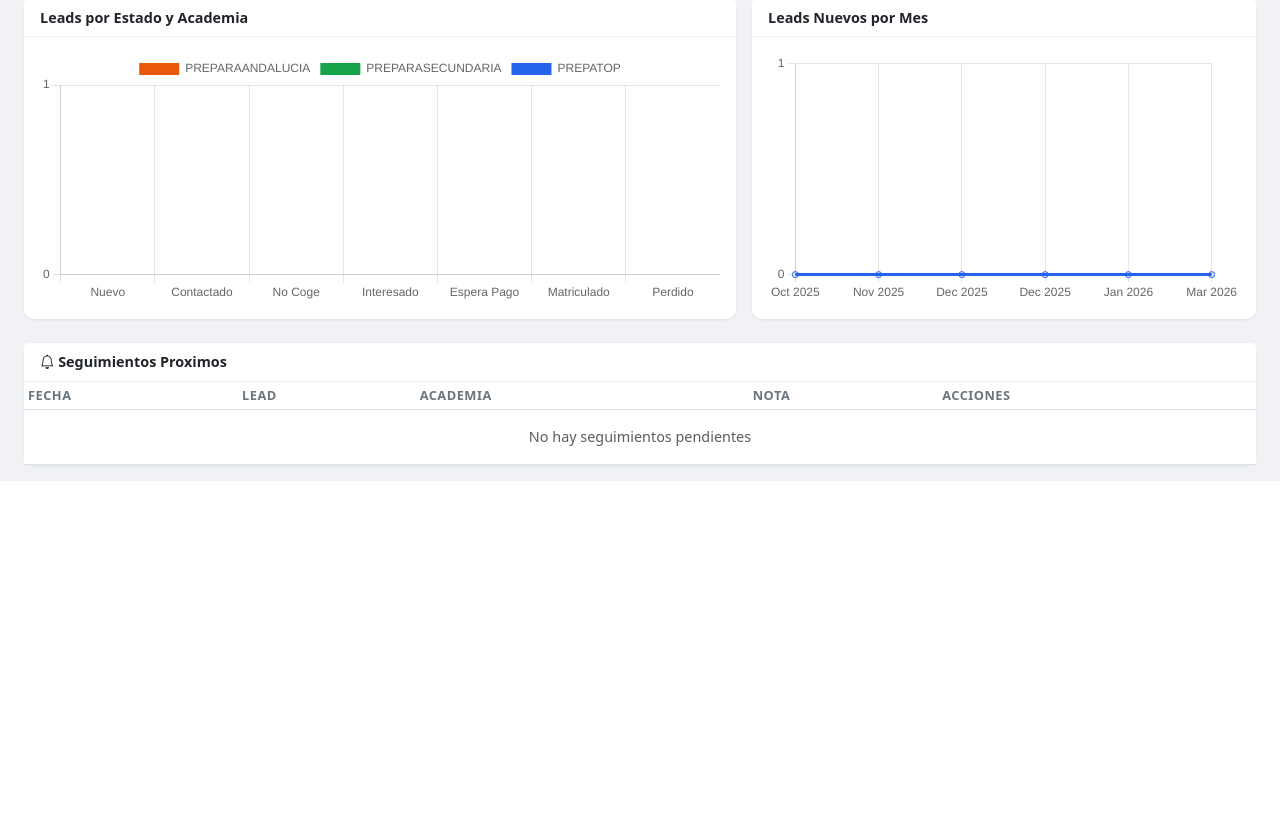
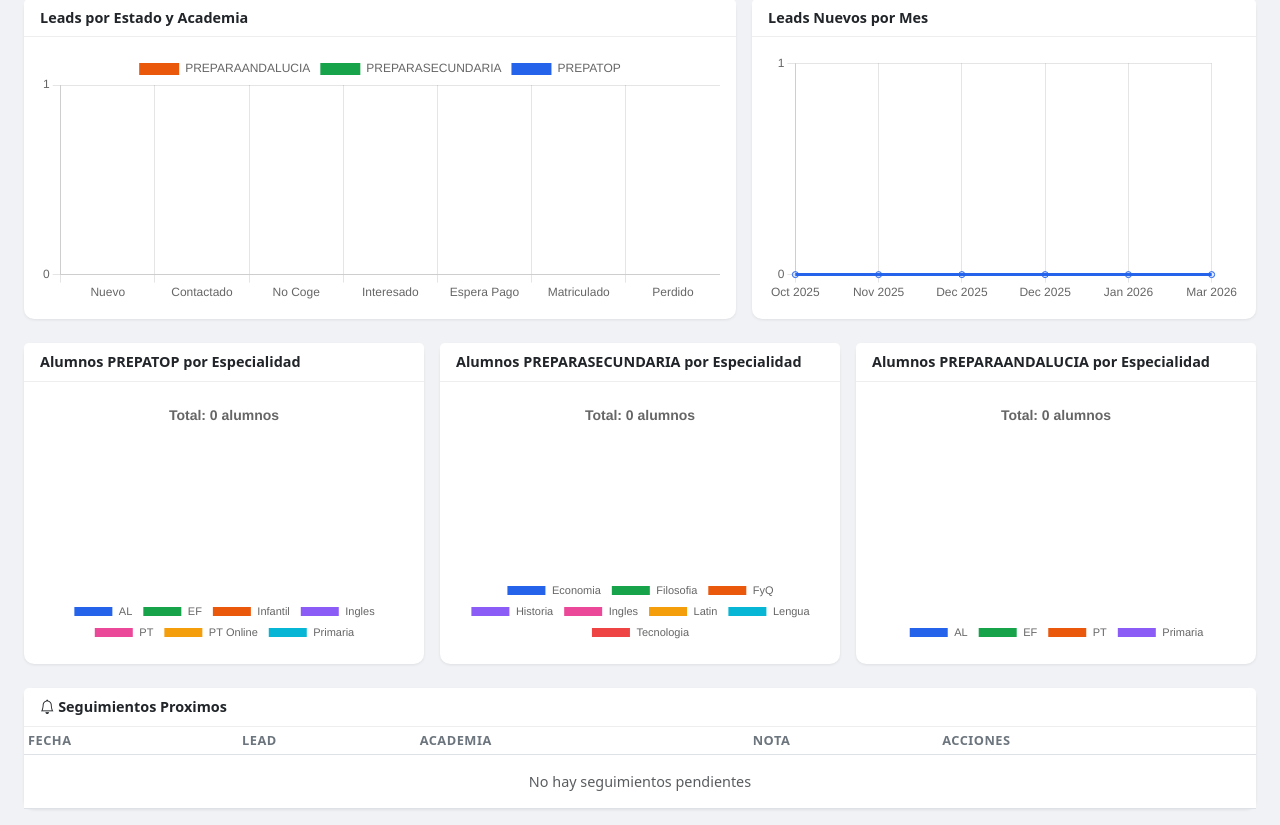
Before and after one commit to albertoprepatop-web/lead-manager, a Flask app: page / in a window 1280 px wide. Shown: the part 586-1411 px from the top of the page. Before the commit the page ends 1067 px from the top, so only its background shows below. Run offline with Flask 3, Linux system fonts and the light colour scheme; the visitor is signed in with stand-in values (Sample User, id 1); data that the repository does not hold is empty.

Commit message:
Add specialty charts, contact datetime, updated specialties per academy

```diff
--- a/app.py
+++ b/app.py
@@ -126,6 +126,14 @@ def dashboard():
         Seguimiento.completado == False
     ).order_by(Seguimiento.fecha.asc()).limit(10).all()
 
+    # Alumnos por especialidad y academia
+    por_especialidad = {}
+    for academia_name, especialidades_list in ESPECIALIDADES.items():
+        por_especialidad[academia_name] = {}
+        for esp in especialidades_list:
+            count = Alumno.query.filter_by(academia=academia_name, especialidad=esp).count()
+            por_especialidad[academia_name][esp] = count
+
     return jsonify({
         'total_leads': total,
         'nuevos_semana': nuevos_semana,
@@ -133,6 +141,7 @@ def dashboard():
         'seguimientos_pendientes': seguimientos_pendientes,
         'por_academia': por_academia,
         'por_mes': por_mes,
+        'por_especialidad': por_especialidad,
         'seguimientos_proximos': [s.to_dict() for s in seguimientos_proximos],
     })
 
@@ -241,6 +250,11 @@ def update_lead(lead_id):
 
         # Auto-create follow-up when contacted (remind in 3 days)
         if new_estado == 'contactado' and old_estado != 'contactado':
+            # Set fecha_contacto to now if not explicitly provided
+            if data.get('fecha_contacto'):
+                lead.fecha_contacto = datetime.fromisoformat(data['fecha_contacto'])
+            else:
+                lead.fecha_contacto = datetime.utcnow()
             seg = Seguimiento(
                 lead_id=lead.id,
                 fecha=datetime.utcnow() + timedelta(days=3),
@@ -250,7 +264,7 @@ def update_lead(lead_id):
             db.session.add(seg)
             nota = NotaActividad(
                 lead_id=lead.id,
-                contenido=f'Estado cambiado a: Contactado',
+                contenido=f'Estado cambiado a: Contactado ({lead.fecha_contacto.strftime("%d/%m/%Y %H:%M") if lead.fecha_contacto else ""})',
                 tipo='llamada',
             )
             db.session.add(nota)
@@ -289,6 +303,8 @@ def update_lead(lead_id):
             )
             db.session.add(nota)
 
+    if 'fecha_contacto' in data and data['fecha_contacto']:
+        lead.fecha_contacto = datetime.fromisoformat(data['fecha_contacto'])
     if 'notas' in data:
         lead.notas = data['notas']
 
--- a/database.py
+++ b/database.py
@@ -7,8 +7,9 @@ CURSOS = {
 }
 
 ESPECIALIDADES = {
-    'PREPATOP': ['Primaria', 'PT', 'AL', 'EF', 'Ingles', 'Infantil'],
-    'PREPARAANDALUCIA': ['Primaria', 'PT', 'AL', 'EF', 'Ingles', 'Infantil'],
+    'PREPATOP': ['Infantil', 'Primaria', 'Ingles', 'PT', 'PT Online', 'EF', 'AL'],
+    'PREPARAANDALUCIA': ['EF', 'AL', 'PT', 'Primaria'],
+    'PREPARASECUNDARIA': ['Tecnologia', 'Historia', 'Lengua', 'Economia', 'Latin', 'FyQ', 'Filosofia', 'Ingles'],
 }
 
 
--- a/models.py
+++ b/models.py
@@ -20,6 +20,7 @@ class Lead(db.Model):
     academia = db.Column(db.String(50), nullable=False)
     estado = db.Column(db.String(20), nullable=False, default='nuevo')
     especialidad = db.Column(db.String(100), default='')
+    fecha_contacto = db.Column(db.DateTime, nullable=True)
     notas = db.Column(db.Text, default='')
     created_at = db.Column(db.DateTime, default=datetime.utcnow)
     updated_at = db.Column(db.DateTime, default=datetime.utcnow, onupdate=datetime.utcnow)
@@ -36,6 +37,7 @@ class Lead(db.Model):
             'academia': self.academia,
             'estado': self.estado,
             'especialidad': self.especialidad,
+            'fecha_contacto': self.fecha_contacto.isoformat() if self.fecha_contacto else None,
             'notas': self.notas,
             'created_at': self.created_at.isoformat() if self.created_at else None,
             'updated_at': self.updated_at.isoformat() if self.updated_at else None,
--- a/static/js/app.js
+++ b/static/js/app.js
@@ -4,6 +4,11 @@ let currentAcademia = ''; // '' = General
 let currentLeadId = null;
 let chartEstados = null;
 let chartMeses = null;
+let chartEspPrepatop = null;
+let chartEspPreparasecundaria = null;
+let chartEspPreparaandalucia = null;
+let pendingContactoLeadId = null;
+let pendingContactoSource = null; // 'detail' or 'quick'
 
 const ACADEMIA_COLORS = {
     PREPATOP: '#2563EB',
@@ -22,8 +27,9 @@ const ESTADO_LABELS = {
 };
 
 const ESPECIALIDADES = {
-    PREPATOP: ['Primaria', 'PT', 'AL', 'EF', 'Ingles', 'Infantil'],
-    PREPARAANDALUCIA: ['Primaria', 'PT', 'AL', 'EF', 'Ingles', 'Infantil'],
+    PREPATOP: ['Infantil', 'Primaria', 'Ingles', 'PT', 'PT Online', 'EF', 'AL'],
+    PREPARAANDALUCIA: ['EF', 'AL', 'PT', 'Primaria'],
+    PREPARASECUNDARIA: ['Tecnologia', 'Historia', 'Lengua', 'Economia', 'Latin', 'FyQ', 'Filosofia', 'Ingles'],
 };
 
 const TIPO_ICONS = {
@@ -129,6 +135,7 @@ async function loadDashboard() {
 
     renderChartEstados(data.por_academia);
     renderChartMeses(data.por_mes);
+    if (data.por_especialidad) renderChartsEspecialidad(data.por_especialidad);
 
     const tbody = document.getElementById('dashboard-seguimientos');
     if (data.seguimientos_proximos.length === 0) {
@@ -176,6 +183,55 @@ function renderChartMeses(porMes) {
         },
         options: { responsive: true, maintainAspectRatio: false, plugins: { legend: { display: false } }, scales: { y: { beginAtZero: true, ticks: { stepSize: 1 } } } },
     });
+}
+
+const ESP_COLORS = [
+    '#2563EB', '#16A34A', '#EA580C', '#8B5CF6', '#EC4899',
+    '#F59E0B', '#06B6D4', '#EF4444', '#10B981', '#6366F1',
+];
+
+function renderChartsEspecialidad(porEspecialidad) {
+    const configs = [
+        { key: 'PREPATOP', canvasId: 'chart-esp-prepatop', chartVar: 'chartEspPrepatop' },
+        { key: 'PREPARASECUNDARIA', canvasId: 'chart-esp-preparasecundaria', chartVar: 'chartEspPreparasecundaria' },
+        { key: 'PREPARAANDALUCIA', canvasId: 'chart-esp-preparaandalucia', chartVar: 'chartEspPreparaandalucia' },
+    ];
+
+    for (const cfg of configs) {
+        const data = porEspecialidad[cfg.key];
+        if (!data) continue;
+
+        const canvas = document.getElementById(cfg.canvasId);
+        if (!canvas) continue;
+        const ctx = canvas.getContext('2d');
+
+        // Destroy old chart
+        if (window[cfg.chartVar]) window[cfg.chartVar].destroy();
+
+        const labels = Object.keys(data);
+        const values = Object.values(data);
+        const total = values.reduce((a, b) => a + b, 0);
+
+        window[cfg.chartVar] = new Chart(ctx, {
+            type: 'doughnut',
+            data: {
+                labels: labels,
+                datasets: [{
+                    data: values,
+                    backgroundColor: ESP_COLORS.slice(0, labels.length),
+                    borderWidth: 2,
+                }],
+            },
+            options: {
+                responsive: true,
+                maintainAspectRatio: false,
+                plugins: {
+                    legend: { position: 'bottom', labels: { font: { size: 11 } } },
+                    title: { display: true, text: `Total: ${total} alumnos`, font: { size: 14 } },
+                },
+            },
+        });
+    }
 }
 
 // ── Leads ─────────────────────────────────────────────────────────────────
@@ -239,6 +295,14 @@ function clearFilters() {
 }
 
 async function quickChangeEstado(id, estado) {
+    if (estado === 'contactado') {
+        pendingContactoLeadId = id;
+        pendingContactoSource = 'quick';
+        const now = new Date();
+        document.getElementById('fecha-contacto-input').value = now.toISOString().slice(0, 16);
+        new bootstrap.Modal(document.getElementById('fechaContactoModal')).show();
+        return;
+    }
     await api(`/api/leads/${id}`, { method: 'PUT', body: { estado } });
 }
 
@@ -361,6 +425,7 @@ async function openLeadDetail(id) {
         <div class="mb-1"><i class="bi bi-envelope me-2"></i>${lead.email || '-'}</div>
         <div class="mb-1"><i class="bi bi-building me-2"></i><span class="badge badge-${lead.academia.toLowerCase()}">${lead.academia}</span></div>
         ${lead.especialidad ? `<div class="mb-1"><i class="bi bi-mortarboard me-2"></i>Especialidad: ${lead.especialidad}</div>` : ''}
+        ${lead.fecha_contacto ? `<div class="mb-1"><i class="bi bi-telephone-forward me-2"></i>Contactado: ${formatDate(lead.fecha_contacto)}</div>` : ''}
         <div class="mb-1"><i class="bi bi-clock me-2"></i>Creado: ${formatDate(lead.created_at)}</div>
         ${lead.notas ? `<div class="mt-2 p-2 bg-light rounded"><small>${lead.notas}</small></div>` : ''}
     `;
@@ -402,8 +467,32 @@ async function openLeadDetail(id) {
 
 async function changeLeadEstado() {
     const estado = document.getElementById('detail-estado-select').value;
+    if (estado === 'contactado') {
+        pendingContactoLeadId = currentLeadId;
+        pendingContactoSource = 'detail';
+        const now = new Date();
+        document.getElementById('fecha-contacto-input').value = now.toISOString().slice(0, 16);
+        new bootstrap.Modal(document.getElementById('fechaContactoModal')).show();
+        return;
+    }
     await api(`/api/leads/${currentLeadId}`, { method: 'PUT', body: { estado } });
     openLeadDetail(currentLeadId);
+}
+
+async function confirmContacto() {
+    const fechaContacto = document.getElementById('fecha-contacto-input').value;
+    const body = { estado: 'contactado' };
+    if (fechaContacto) body.fecha_contacto = fechaContacto;
+
+    await api(`/api/leads/${pendingContactoLeadId}`, { method: 'PUT', body });
+    bootstrap.Modal.getInstance(document.getElementById('fechaContactoModal')).hide();
+
+    if (pendingContactoSource === 'detail') {
+        openLeadDetail(pendingContactoLeadId);
+    }
+    refreshCurrentView();
+    pendingContactoLeadId = null;
+    pendingContactoSource = null;
 }
 
 async function addNota() {
--- a/templates/index.html
+++ b/templates/index.html
@@ -129,6 +129,23 @@
                 <div class="col-md-5">
                     <div class="card"><div class="card-header fw-bold">Leads Nuevos por Mes</div>
                         <div class="card-body"><canvas id="chart-meses" height="250"></canvas></div>
+                    </div>
+                </div>
+            </div>
+            <div class="row g-3 mb-4">
+                <div class="col-md-4">
+                    <div class="card"><div class="card-header fw-bold">Alumnos PREPATOP por Especialidad</div>
+                        <div class="card-body"><canvas id="chart-esp-prepatop" height="250"></canvas></div>
+                    </div>
+                </div>
+                <div class="col-md-4">
+                    <div class="card"><div class="card-header fw-bold">Alumnos PREPARASECUNDARIA por Especialidad</div>
+                        <div class="card-body"><canvas id="chart-esp-preparasecundaria" height="250"></canvas></div>
+                    </div>
+                </div>
+                <div class="col-md-4">
+                    <div class="card"><div class="card-header fw-bold">Alumnos PREPARAANDALUCIA por Especialidad</div>
+                        <div class="card-body"><canvas id="chart-esp-preparaandalucia" height="250"></canvas></div>
                     </div>
                 </div>
             </div>
@@ -677,6 +694,29 @@
         </div>
     </div>
 
+    <!-- ═══════════════════ MODAL FECHA CONTACTO ═══════════════════ -->
+    <div class="modal fade" id="fechaContactoModal" tabindex="-1">
+        <div class="modal-dialog modal-sm">
+            <div class="modal-content">
+                <div class="modal-header bg-primary text-white">
+                    <h5 class="modal-title"><i class="bi bi-clock"></i> Fecha de Contacto</h5>
+                    <button type="button" class="btn-close btn-close-white" data-bs-dismiss="modal"></button>
+                </div>
+                <div class="modal-body">
+                    <p class="text-muted mb-3">Se registra automaticamente la fecha y hora actual. Puedes modificarla si el contacto fue en otro momento.</p>
+                    <div class="mb-3">
+                        <label class="form-label">Fecha y hora del contacto</label>
+                        <input type="datetime-local" class="form-control" id="fecha-contacto-input">
+                    </div>
+                </div>
+                <div class="modal-footer">
+                    <button type="button" class="btn btn-secondary" data-bs-dismiss="modal">Cancelar</button>
+                    <button type="button" class="btn btn-primary" onclick="confirmContacto()"><i class="bi bi-check-lg"></i> Confirmar</button>
+                </div>
+            </div>
+        </div>
+    </div>
+
     <script src="https://cdn.jsdelivr.net/npm/bootstrap@5.3.2/dist/js/bootstrap.bundle.min.js"></script>
     <script src="https://cdn.jsdelivr.net/npm/chart.js@4.4.0/dist/chart.umd.min.js"></script>
     <script src="/static/js/app.js"></script>
```
